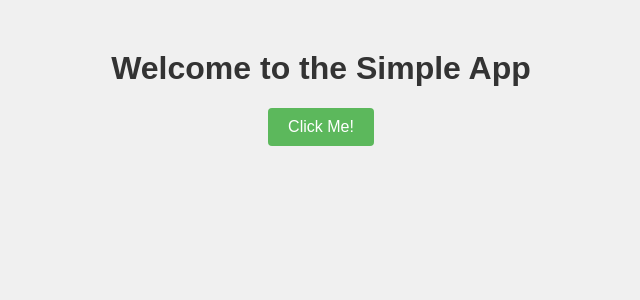
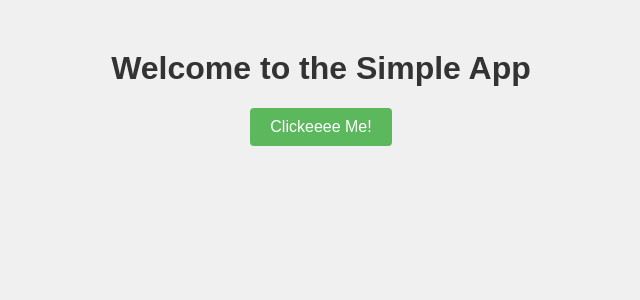
Before and after one commit to AInnov8yt/testing-lovable-32, a Flask app: page / in a window 1280 px wide. Shown: the top 300 px of the page, without its empty margins (319-959 px from the left). Run offline with Flask 3, Linux system fonts and the light colour scheme.

Commit message:
Update index.html

```diff
--- a/templates/index.html
+++ b/templates/index.html
@@ -8,7 +8,7 @@
 </head>
 <body>
   <h1>Welcome to the Simple App</h1>
-  <button id="myButton">Click Me!</button>
+  <button id="myButton">Clickeeee Me!</button>
   <div id="result"></div>
 
   <script src="/static/script.js"></script>
```
